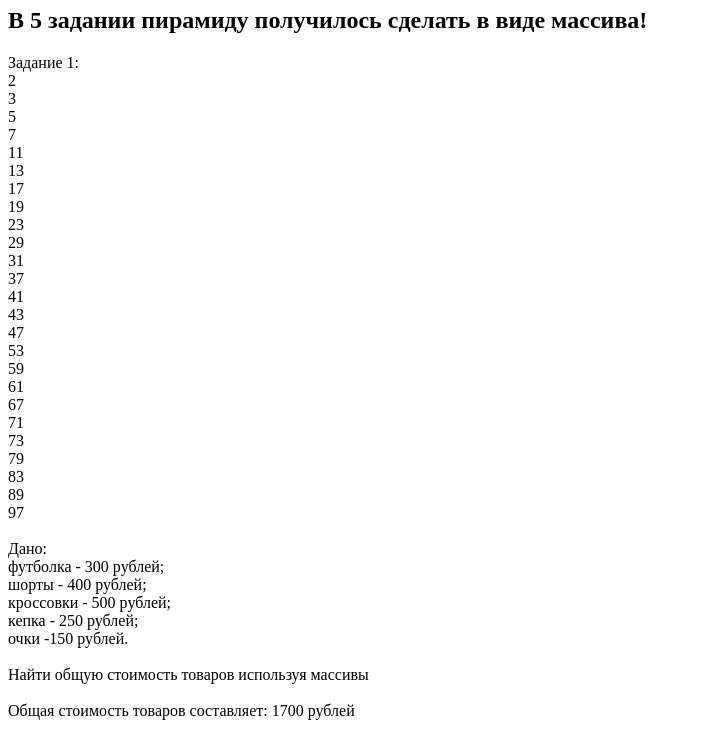
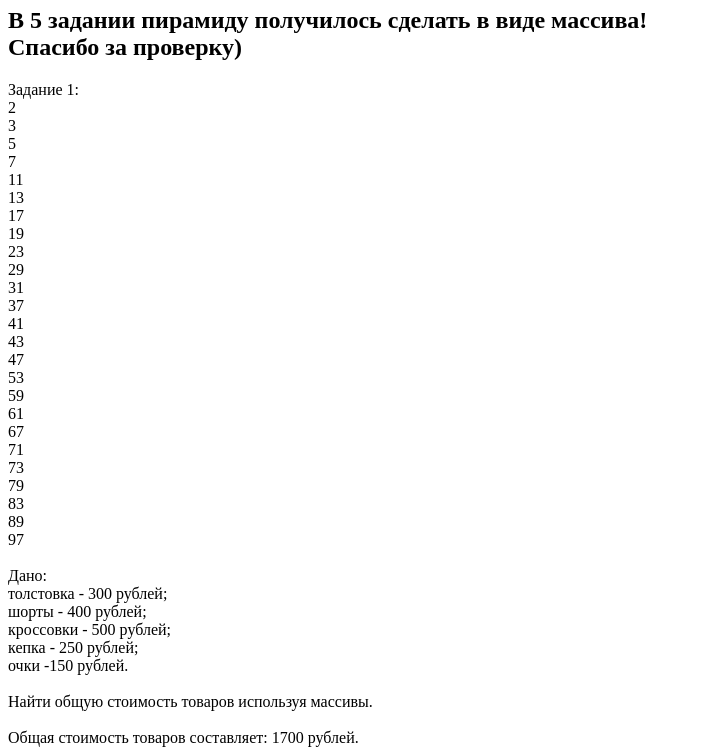
Before and after one commit to Vladislav1603299/lesson--3, a plain HTML site: page index.html in a window 1280 px wide. Shown: the part 73-828 px from the top of the page, without its empty margins (0-701 px from the left). Before the commit the page ends 801 px from the top, so only its background shows below. Drawn offline with Linux system fonts and the light colour scheme.

Commit message:
error correction

```diff
--- a/index.html
+++ b/index.html
@@ -11,7 +11,8 @@
 
 <body>
     <h1>ДЗ3</h1>
-    <h2>В 5 задании пирамиду получилось сделать в виде массива!</h2>
+    <h2>В 5 задании пирамиду получилось сделать в виде массива! <br> Спасибо за проверку)</h2>
+
 
     <script type="text/javascript" src="script.js">
     </script>
--- a/script.js
+++ b/script.js
@@ -13,8 +13,8 @@ for (let i = 2; i <= n; i++) {
 
 
 
-document.write(" <br> Дано: <br> футболка - 300 рублей; <br> шорты - 400 рублей; <br> кроссовки - 500 рублей; <br> кепка - 250 рублей; <br> очки -150 рублей. <br>")
-document.write("<br> Найти общую стоимость товаров используя массивы <br>")
+document.write(" <br> Дано: <br> толстовка - 300 рублей; <br> шорты - 400 рублей; <br> кроссовки - 500 рублей; <br> кепка - 250 рублей; <br> очки -150 рублей. <br>")
+document.write("<br> Найти общую стоимость товаров используя массивы. <br>")
 
 let product1 = 300;
 let product2 = 400;
@@ -43,7 +43,7 @@ function countBasketPrice() {
     for (let i = 0; i < arr.length; i++) {
         totalСost += arr[i];
     }
-    document.write(" <br> Общая стоимость товаров составляет: " + totalСost + " рублей");
+    document.write(" <br> Общая стоимость товаров составляет: " + totalСost + " рублей.");
 }
 
 
```
